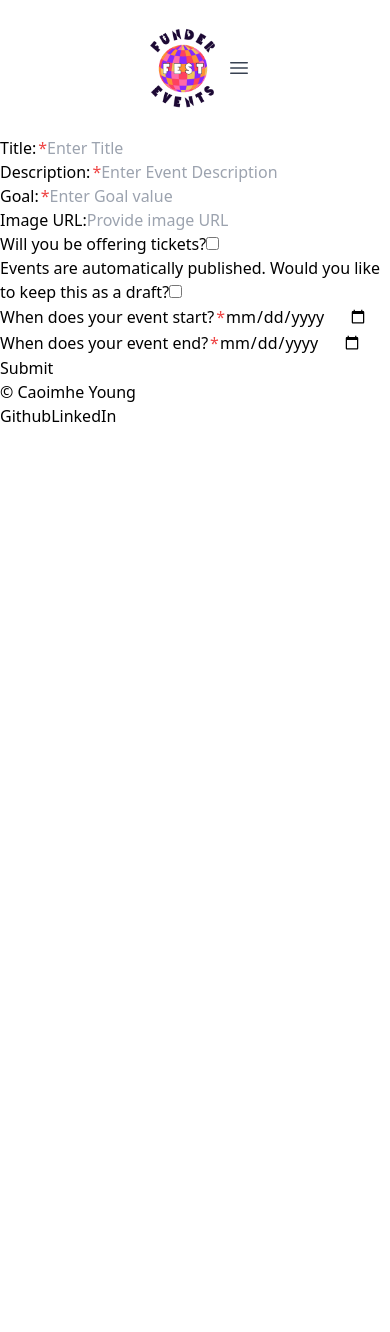
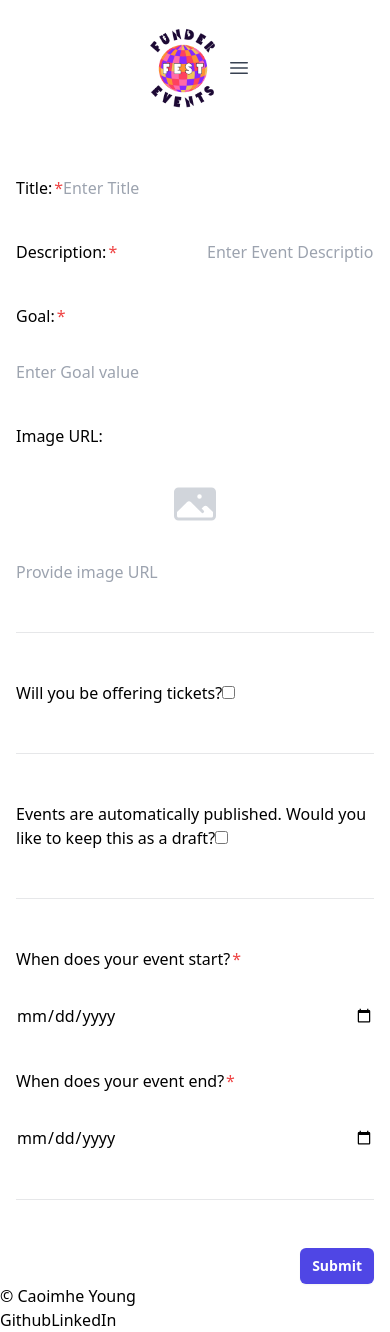
Before and after one commit to caoimhejyoti/funderfest-frontend, a React (Vite) app: page /create-festival in a window 390 px wide. Before the commit the page ends 844 px from the top, so only its background shows below. Built offline with nearby package versions, Linux system fonts and the light colour scheme.

Commit message:
create festival form base styling - working

```diff
--- a/src/components/CreateFestivalForm.jsx
+++ b/src/components/CreateFestivalForm.jsx
@@ -1,6 +1,10 @@
+// HOOKS
 import { useState } from "react";
 import { useNavigate } from "react-router-dom";
 import { useParams } from "react-router-dom";
+
+// LIBRARIES
+import { PhotoIcon } from "@heroicons/react/24/solid";
 
 // API
 import postCreateFestival from "../api/post-create-festival";
@@ -17,7 +21,7 @@ function CreateFestivalForm() {
     is_open: false,
     date_created: new Date(),
     owner: id,
-    tickets_available: true,
+    tickets_available: false,
     start_date: "",
     end_date: "",
   });
@@ -58,8 +62,13 @@ function CreateFestivalForm() {
   };
 
   return (
-    <form>
-      <div>
+    <form className="container">
+      <div className="space-y-12">
+        {/* SECTION 1 - EVENT DETAILS */}
+        <div className="border-b border-gray-900/10 pb-12">
+          {/* EVENT TITLE */}
+          <div className="mt-10 grid grid-cols-1 gap-x-6 gap-y-8 sm:grid-cols-6">
+            <div className="sm:col-span-4">
               <label
                 htmlFor="title"
                 className="after:content-['*'] after:ml-0.5 after:text-red-500"
@@ -73,7 +82,10 @@ function CreateFestivalForm() {
                 onChange={handleChange}
               />
             </div>
-      <div>
+          </div>
+
+          {/* EVENT DESCRIPTION */}
+          <div className="mt-10 grid grid-cols-2 gap-x-6 gap-y-8 sm:grid-cols-6">
             <label
               htmlFor="description"
               className="after:content-['*'] after:ml-0.5 after:text-red-500"
@@ -87,7 +99,9 @@ function CreateFestivalForm() {
               onChange={handleChange}
             />
           </div>
-      <div>
+
+          {/* EVENT GOAL */}
+          <div className="mt-10 grid grid-cols-1 gap-x-6 gap-y-8 sm:grid-cols-6">
             <label
               htmlFor="goal"
               className="after:content-['*'] after:ml-0.5 after:text-red-500"
@@ -101,8 +115,15 @@ function CreateFestivalForm() {
               onChange={handleChange}
             />
           </div>
-      <div>
+
+          {/* EVENT IMAGE */}
+          <div className="mt-10 grid grid-cols-1 gap-x-6 gap-y-8 sm:grid-cols-6">
             <label htmlFor="image">Image URL:</label>
+            <PhotoIcon
+              className="mx-auto h-12 w-12 text-gray-300"
+              aria-hidden="true"
+            />
+
             <input
               type="text"
               id="image"
@@ -110,11 +131,20 @@ function CreateFestivalForm() {
               onChange={handleChange}
             />
           </div>
-      <div>
-        <label htmlFor="tickets_available">Will you be offering tickets?</label>
-        <input type="checkbox" id="tickets_available" onChange={handleChange} />
         </div>
-      <div>
+        {/* SECTION 2 - TICKETS */}
+        <div className="border-b border-gray-900/10 pb-12">
+          <label htmlFor="tickets_available">
+            Will you be offering tickets?
+          </label>
+          <input
+            type="checkbox"
+            id="tickets_available"
+            onChange={handleChange}
+          />
+        </div>
+        {/* SECTION 3 - AUTO PUBLISH? */}
+        <div className="border-b border-gray-900/10 pb-12">
           <label htmlFor="is_open" className="peer-checked/draft:text-sky-950">
             Events are automatically published. Would you like to keep this as a
             draft?
@@ -132,7 +162,9 @@ function CreateFestivalForm() {
             Your post will be publicly visible on your site.
           </div>
         </div>
-      <div>
+        {/* SECTION 4 - DATES */}
+        <div className="border-b border-gray-900/10 pb-12">
+          <div className="mt-10 grid grid-cols-1 gap-x-6 gap-y-8 sm:grid-cols-6">
             <label
               htmlFor="start_date"
               className="after:content-['*'] after:ml-0.5 after:text-red-500"
@@ -141,7 +173,7 @@ function CreateFestivalForm() {
             </label>
             <input type="date" id="start_date" onChange={handleChange} />
           </div>
-      <div>
+          <div className="mt-10 grid grid-cols-1 gap-x-6 gap-y-8 sm:grid-cols-6">
             <label
               htmlFor="end_date"
               className="after:content-['*'] after:ml-0.5 after:text-red-500"
@@ -150,10 +182,18 @@ function CreateFestivalForm() {
             </label>
             <input type="date" id="end_date" onChange={handleChange} />
           </div>
-      <button type="submit" onClick={handleSubmit}>
+        </div>
+        {/* SECTION 5 - SUBMIT */}
+        <div className="mt-6 flex items-center justify-end gap-x-6">
+          <button
+            type="submit"
+            className="rounded-md bg-indigo-600 px-3 py-2 text-sm font-semibold text-white shadow-sm hover:bg-indigo-500 focus-visible:outline focus-visible:outline-2 focus-visible:outline-offset-2 focus-visible:outline-indigo-600"
+            onClick={handleSubmit}
+          >
             Submit
           </button>
-      {/* <button type="submit">Submit</button> */}
+        </div>
+      </div>
     </form>
   );
 }
```
Lines whose indentation alone changed are shown as unchanged.
